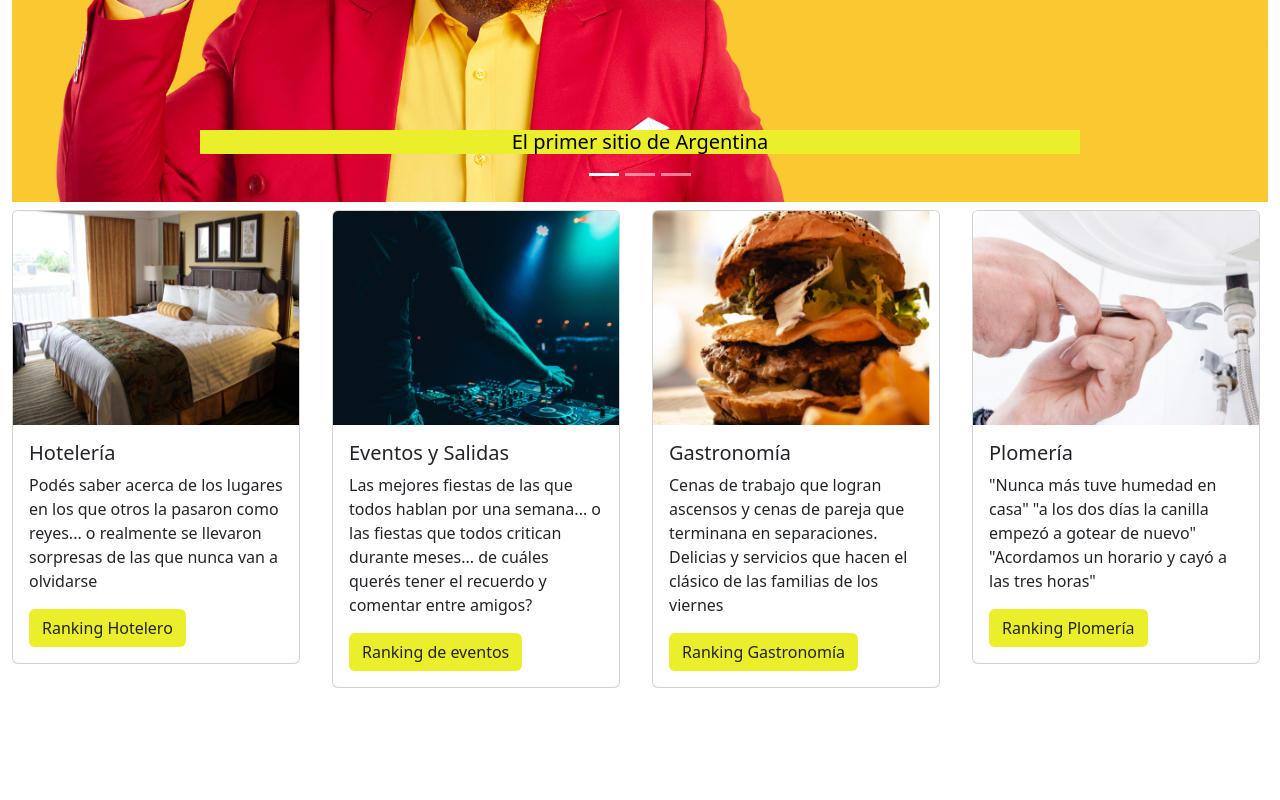
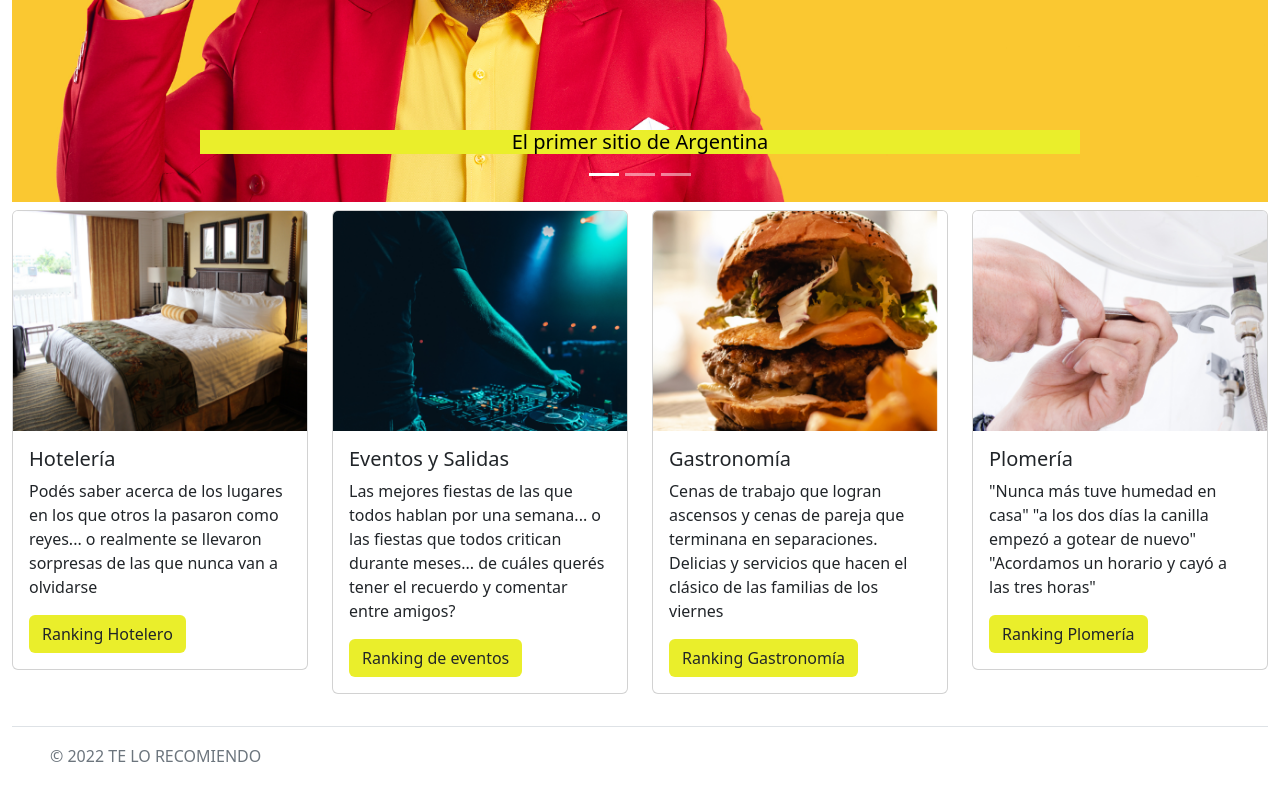
Before and after one commit to goliver1982/SegundaEntrega, a plain HTML site: page index.html in a window 1280 px wide. Shown: the part 529-1329 px from the top of the page. Before the commit the page ends 1225 px from the top, so only its background shows below. Drawn offline with nearby package versions, Linux system fonts and the light colour scheme.

Commit message:
pie de pagina

```diff
--- a/index.html
+++ b/index.html
@@ -115,11 +115,12 @@
     <div class="row">
 
         <div class="col-xl-3 col-md-6 col-sm-12 py-2">
-            <div class="card" style="width: 18rem;">
+            <div class="card">
                 <img src="img/Hoteleria.png" class="card-img-top" alt="Imagen Hotelería">
                 <div class="card-body">
                     <h5 class="card-title">Hotelería</h5>
-                    <p class="card-text">Podés saber acerca de los lugares en los que otros la pasaron como reyes... o realmente se llevaron sorpresas de las que nunca van a olvidarse</p>
+                    <p class="card-text">Podés saber acerca de los lugares en los que otros la pasaron como reyes... o
+                        realmente se llevaron sorpresas de las que nunca van a olvidarse</p>
                     <a href="#" class="btn botonRanking">Ranking Hotelero</a>
                 </div>
             </div>
@@ -127,11 +128,12 @@
 
 
         <div class="col-xl-3 col-md-6 col-sm-12 py-2">
-            <div class="card" style="width: 18rem;">
+            <div class="card">
                 <img src="img/Eventos.png" class="card-img-top" alt="Imagen Eventos">
                 <div class="card-body">
                     <h5 class="card-title">Eventos y Salidas</h5>
-                    <p class="card-text">Las mejores fiestas de las que todos hablan por una semana... o las fiestas que todos critican durante meses... de cuáles querés tener el recuerdo y comentar entre amigos? </p>
+                    <p class="card-text">Las mejores fiestas de las que todos hablan por una semana... o las fiestas que
+                        todos critican durante meses... de cuáles querés tener el recuerdo y comentar entre amigos? </p>
                     <a href="#" class="btn botonRanking">Ranking de eventos</a>
                 </div>
             </div>
@@ -139,11 +141,12 @@
 
 
         <div class="col-xl-3 col-md-6 col-sm-12 py-2">
-            <div class="card" style="width: 18rem;">
+            <div class="card">
                 <img src="img/Gastro Ok.png" class="card-img-top" alt="imagen Gastronomía">
                 <div class="card-body">
                     <h5 class="card-title">Gastronomía</h5>
-                    <p class="card-text">Cenas de trabajo que logran ascensos y cenas de pareja que terminana en separaciones. Delicias y servicios que hacen el clásico de las familias de los viernes</p>
+                    <p class="card-text">Cenas de trabajo que logran ascensos y cenas de pareja que terminana en
+                        separaciones. Delicias y servicios que hacen el clásico de las familias de los viernes</p>
                     <a href="#" class="btn botonRanking">Ranking Gastronomía</a>
                 </div>
             </div>
@@ -151,11 +154,12 @@
 
 
         <div class="col-xl-3 col-md-6 col-sm-12 py-2">
-            <div class="card" style="width: 18rem;">
+            <div class="card">
                 <img src="img/Plomeriaok.png" class="card-img-top" alt="imagen Plomería">
                 <div class="card-body">
                     <h5 class="card-title">Plomería</h5>
-                    <p class="card-text">"Nunca más tuve humedad en casa" "a los dos días la canilla empezó a gotear de nuevo" "Acordamos un horario y cayó a las tres horas"</p>
+                    <p class="card-text">"Nunca más tuve humedad en casa" "a los dos días la canilla empezó a gotear de
+                        nuevo" "Acordamos un horario y cayó a las tres horas"</p>
                     <a href="#" class="btn botonRanking">Ranking Plomería</a>
                 </div>
             </div>
@@ -164,6 +168,30 @@
 
     </div>
 
+    <!-- FOOTER -->
+
+    <footer class="d-flex flex-wrap justify-content-between align-items-center py-3 my-4 border-top">
+        <div class="col-md-4 d-flex align-items-center">
+            <a href="/" class="mb-3 me-2 mb-md-0 text-muted text-decoration-none lh-1">
+                <svg class="bi" width="30" height="24">
+                    <use xlink:href="#bootstrap" />
+                </svg>
+            </a>
+            <span class="mb-3 mb-md-0 text-muted">&copy; 2022 TE LO RECOMIENDO</span>
+        </div>
+
+        <ul class="nav col-md-4 justify-content-end list-unstyled d-flex">
+            <li class="ms-3"><a class="text-muted" href="#"><svg class="bi" width="24" height="24">
+                        <use xlink:href="#twitter" />
+                    </svg></a></li>
+            <li class="ms-3"><a class="text-muted" href="#"><svg class="bi" width="24" height="24">
+                        <use xlink:href="#instagram" />
+                    </svg></a></li>
+            <li class="ms-3"><a class="text-muted" href="#"><svg class="bi" width="24" height="24">
+                        <use xlink:href="#facebook" />
+                    </svg></a></li>
+        </ul>
+    </footer>
 
     <!-- JavaScript Bundle with Popper -->
     <script src="https://cdn.jsdelivr.net/npm/bootstrap@5.2.0/dist/js/bootstrap.bundle.min.js"
```
